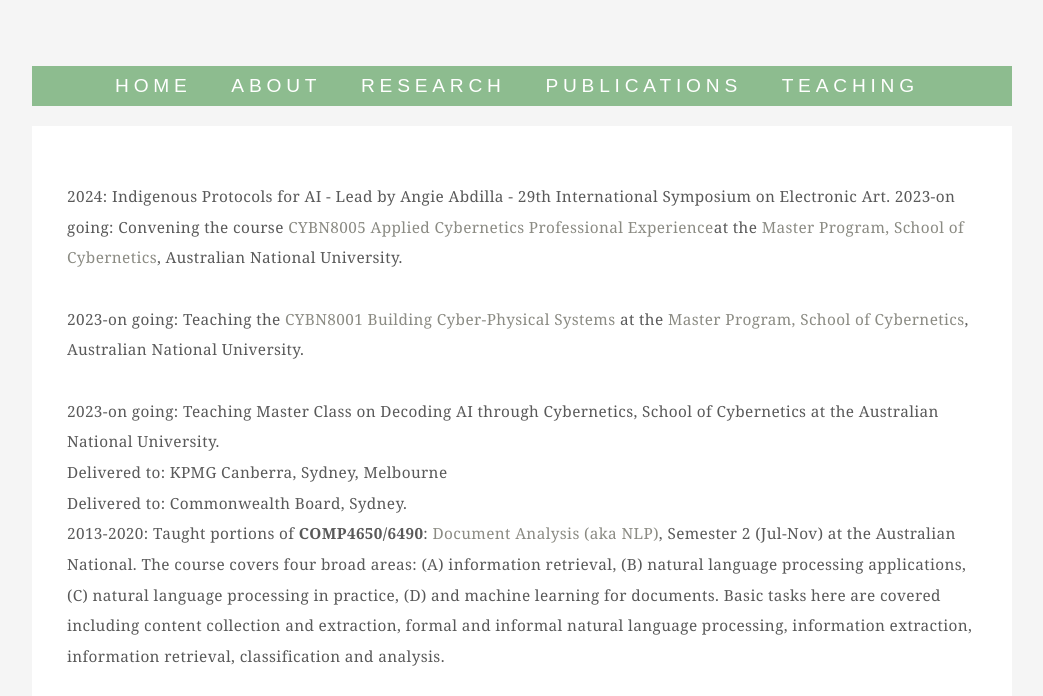
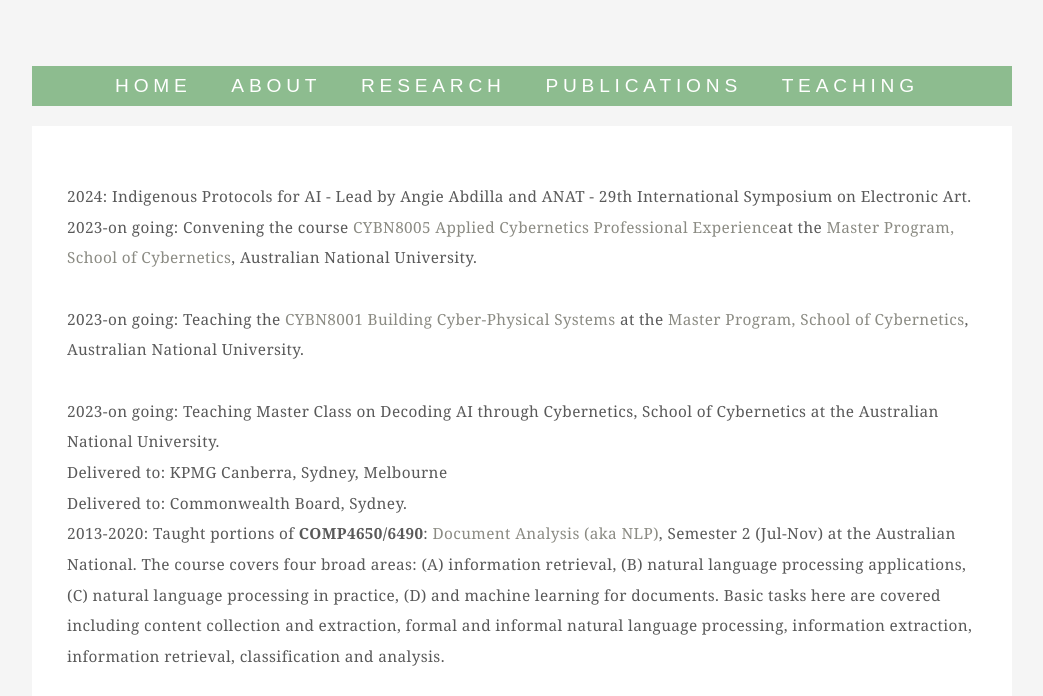
Before and after one commit to jaumet/gabrielaferraro.online, a plain HTML site: page Teaching.html in a window 1280 px wide. Shown: the part 104-800 px from the top of the page, without its empty margins (118-1161 px from the left). Drawn offline with Linux system fonts and the light colour scheme.

Commit message:
Update Teaching.html

```diff
--- a/Teaching.html
+++ b/Teaching.html
@@ -37,7 +37,7 @@ Version    : 1.0Released   : 20121119
         <div id="content">
           <div class="post">
 
-	  2024: Indigenous Protocols for AI - Lead by Angie Abdilla - 29th International Symposium on Electronic Art.
+	  2024: Indigenous Protocols for AI - Lead by Angie Abdilla and ANAT - 29th International Symposium on Electronic Art.
 	  2023-on going: Convening the course <a href="https://programsandcourses.anu.edu.au/2022/course/CECS8005" target="_blank">CYBN8005 Applied Cybernetics Professional Experience</a>at the <a href="https://cybernetics.anu.edu.au/education/masters/" target="_blank">Master Program, School of Cybernetics</a>, Australian National University. </br></br>
 	  2023-on going: Teaching the <a href="https://programsandcourses.anu.edu.au/2022/course/CECS8001" target="_blank">CYBN8001 Building Cyber-Physical Systems</a> at the <a href="https://cybernetics.anu.edu.au/education/masters/" target="_blank">Master Program, School of Cybernetics</a>, Australian National University. </br></br>
 	  2023-on going: Teaching Master Class on Decoding AI through Cybernetics, School of Cybernetics at the Australian National University.</br>
```
